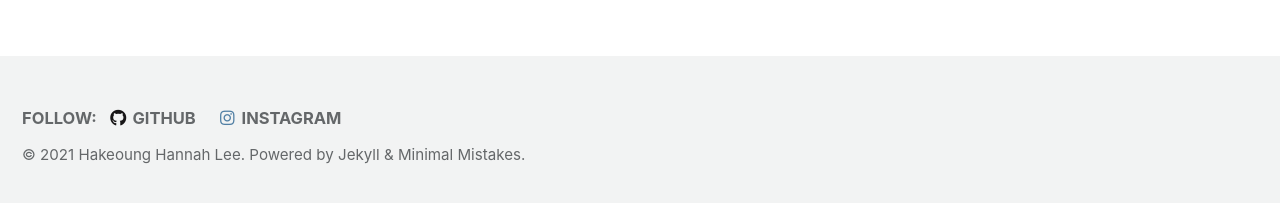
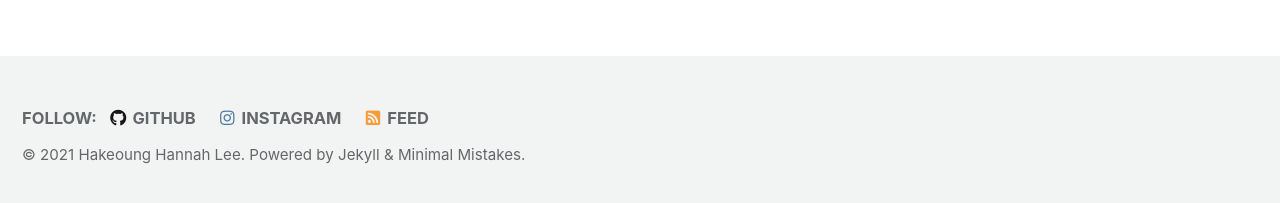
Before and after one commit to HakeoungLee/HakeoungLee.github.io, a Jekyll site: the page built from index.html, in a window 1280 px wide. Shown: the part 689-892 px from the top of the page. Built offline with Jekyll 4.4.1, drawn with Linux system fonts in a browser that asks for light colours; cached includes are drawn as plain includes; the list of posts is cut into pages by our own code; comment, search, counter and statistics services are not loaded.

Commit message:
Update _config.yml

```diff
--- a/_config.yml
+++ b/_config.yml
@@ -51,7 +51,7 @@ reCaptcha:
   secret                 :
 atom_feed:
   path                   : # blank (default) uses feed.xml
-  hide                   : true #false (default)
+  hide                   : #false (default)
 search                   : true #false (default)
 search_full_content      : true #false (default)
 search_provider          : google # lunr (default), algolia, google
@@ -291,12 +291,3 @@ defaults:
       sidebar_main: true
       toc: true
       toc_sticky: true
-
-
-#   # _docs
-#   - scope:
-#       path: ""
-#       type: docs
-#     values:
-#       sidebar:
-#         nav: "docs"
```
